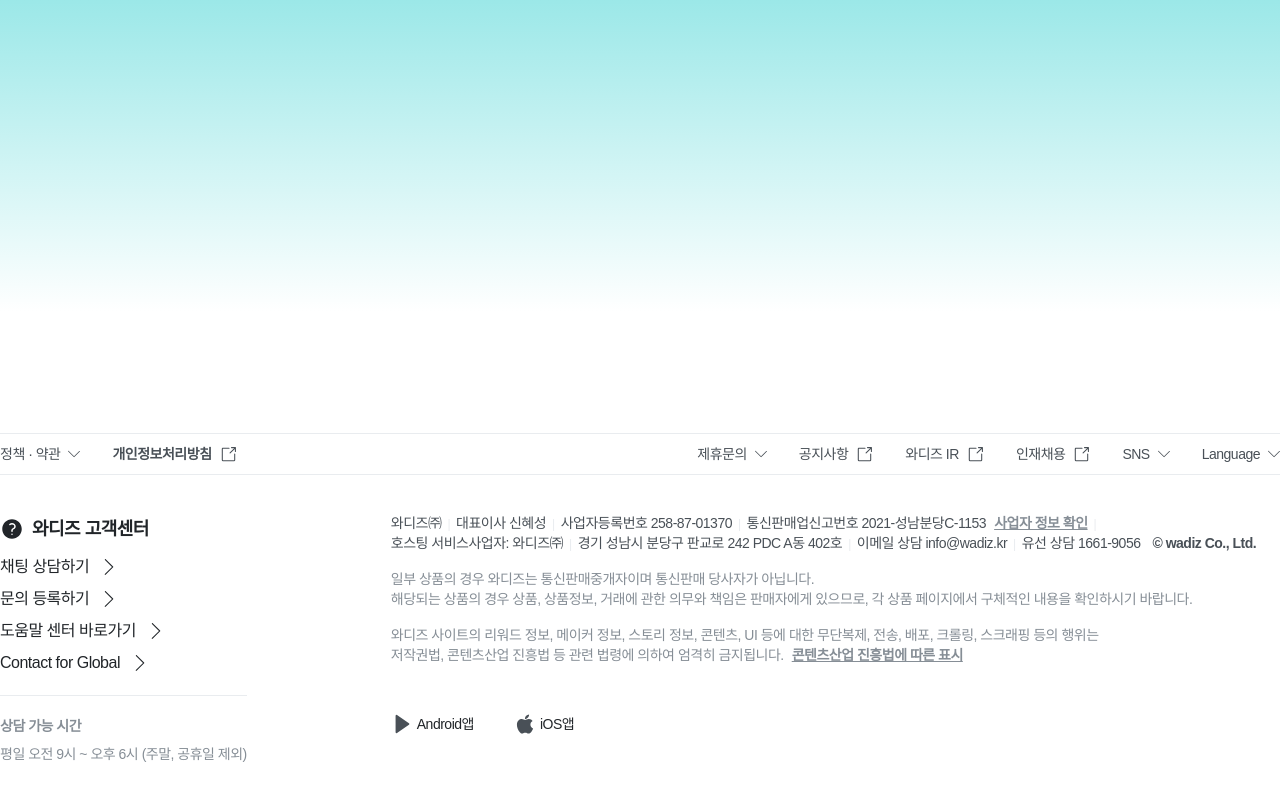
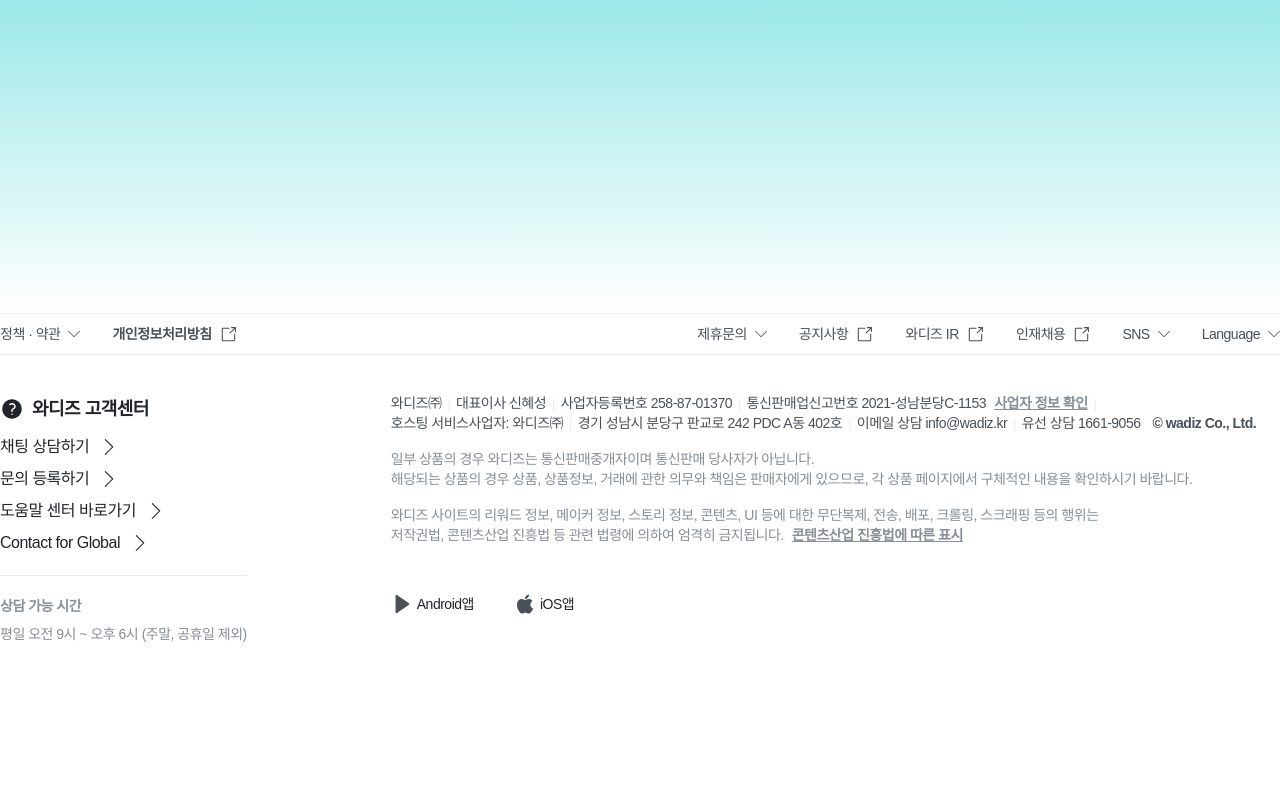
Before and after one commit to dajung-y/2025-goorm-ctrlc-ctrlv, a React (Vite) app: page /createproject in a window 1280 px wide. Shown: the part 596-1396 px from the top of the page. After the commit the page ends 1320 px from the top, so only its background shows below. Built offline with nearby package versions, Linux system fonts and the light colour scheme.

Commit message:
fix: 하나: 푸터 패딩 제거

```diff
--- a/src/components/Footer/Footer.jsx
+++ b/src/components/Footer/Footer.jsx
@@ -7,7 +7,7 @@ import FooterCompanyInfo from './FooterCompanyInfo'
 export default function Footer() {
 
   return (
-    <footer className='w-full tracking-[-0.5px] pt-[120px]'>
+    <footer className='w-full tracking-[-0.5px]'>
       <FooterTopNav />
 
       <div className="flex gap-36 max-w-[1280px] m-auto pt-10 pb-20">
```
